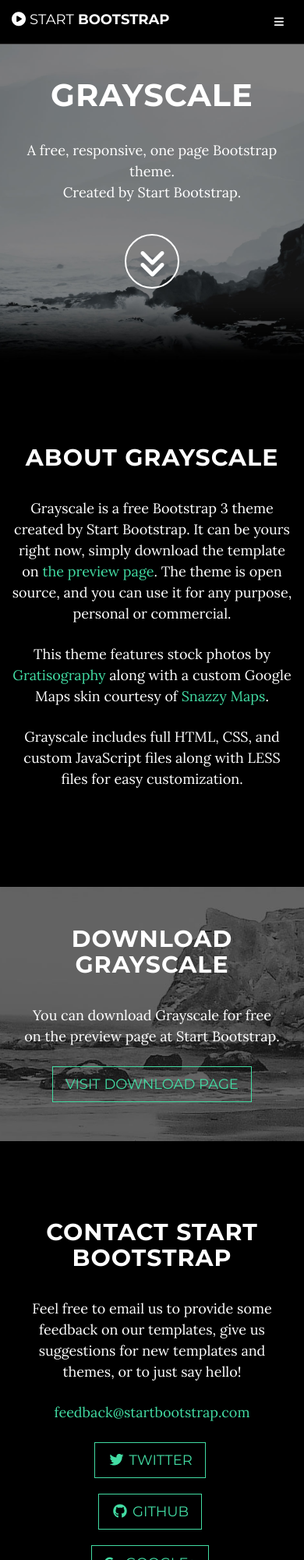
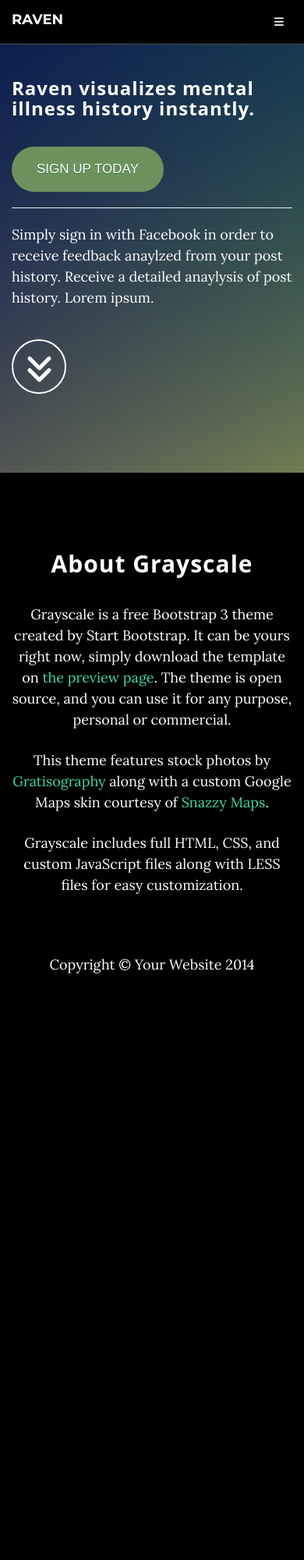
Before and after one commit to alexanderlam/raven, a plain HTML site: page index.html in a window 390 px wide. Shown: the top 2000 px of the page at 78% size. After the commit the page ends 1300 px from the top, so only its background shows below. Drawn offline with Linux system fonts and the light colour scheme; some packages are replaced by stand-ins of ours.

Commit message:
Basic UI changes front page

```diff
--- a/css/grayscale.css
+++ b/css/grayscale.css
@@ -24,8 +24,7 @@
 h5,
 h6 {
     margin: 0 0 35px;
-    text-transform: uppercase;
-    font-family: Montserrat,"Helvetica Neue",Helvetica,Arial,sans-serif;
+    font-family: "Open Sans",Montserrat,"Helvetica Neue",Helvetica,Arial,sans-serif;
     font-weight: 700;
     letter-spacing: 1px;
 }
@@ -145,9 +144,9 @@
     width: 100%;
     height: auto;
     padding: 100px 0;
-    text-align: center;
+    /*text-align: center;*/
     color: #fff;
-    background: url(../img/intro-bg.jpg) no-repeat bottom center scroll;
+    background: url(../img/Background_main.png) no-repeat bottom center scroll;
     background-color: #000;
     -webkit-background-size: cover;
     -moz-background-size: cover;
@@ -161,7 +160,7 @@
 }
 
 .intro .intro-body .brand-heading {
-    font-size: 40px;
+    font-size: 24px;
 }
 
 .intro .intro-body .intro-text {
@@ -175,7 +174,7 @@
     }
 
     .intro .intro-body .brand-heading {
-        font-size: 100px;
+        font-size: 48px;
     }
 
     .intro .intro-body .intro-text {
@@ -318,6 +317,30 @@
     background-color: #42dca3;
 }
 
+.sign-up-button {
+    background-color:#6e925e;
+    -moz-border-radius:34px;
+    -webkit-border-radius:34px;
+    border-radius:34px;
+    display:inline-block;
+    cursor:pointer;
+    color:#ffffff;
+    font-family:Arial;
+    font-size:17px;
+    padding:16px 31px;
+    text-decoration:none;
+    text-shadow:0px 1px 0px #2f6627;
+}
+.sign-up-button:hover {
+    background-color:#99a88a;
+}
+.sign-up-button:active {
+    position:relative;
+    top:1px;
+}
+
+
+
 ul.banner-social-buttons {
     margin-top: 0;
 }
--- a/index.html
+++ b/index.html
@@ -41,7 +41,7 @@
                     <i class="fa fa-bars"></i>
                 </button>
                 <a class="navbar-brand page-scroll" href="#page-top">
-                    <i class="fa fa-play-circle"></i>  <span class="light">Start</span> Bootstrap
+                    Raven
                 </a>
             </div>
 
@@ -56,10 +56,7 @@
                         <a class="page-scroll" href="#about">About</a>
                     </li>
                     <li>
-                        <a class="page-scroll" href="#download">Download</a>
-                    </li>
-                    <li>
-                        <a class="page-scroll" href="#contact">Contact</a>
+                        <a class="page-scroll" href="#">Log In</a>
                     </li>
                 </ul>
             </div>
@@ -73,12 +70,16 @@
         <div class="intro-body">
             <div class="container">
                 <div class="row">
-                    <div class="col-md-8 col-md-offset-2">
-                        <h1 class="brand-heading">Grayscale</h1>
-                        <p class="intro-text">A free, responsive, one page Bootstrap theme.<br>Created by Start Bootstrap.</p>
+                    <div class="col-md-8">
+                        <h1 class="brand-heading">Raven visualizes mental illness history instantly.</h1>
+                        <button class="btn sign-up-button">Sign Up Today</button>
+                        <hr>
+                        <p class="intro-text">Simply sign in with Facebook in order to receive feedback anaylzed from your post history. Receive a detailed anaylysis of post history. Lorem ipsum.</p>
                         <a href="#about" class="btn btn-circle page-scroll">
                             <i class="fa fa-angle-double-down animated"></i>
                         </a>
+                    </div>
+                    <div class = "col-md-4">
                     </div>
                 </div>
             </div>
@@ -97,44 +98,6 @@
         </div>
     </section>
 
-    <!-- Download Section -->
-    <section id="download" class="content-section text-center">
-        <div class="download-section">
-            <div class="container">
-                <div class="col-lg-8 col-lg-offset-2">
-                    <h2>Download Grayscale</h2>
-                    <p>You can download Grayscale for free on the preview page at Start Bootstrap.</p>
-                    <a href="http://startbootstrap.com/template-overviews/grayscale/" class="btn btn-default btn-lg">Visit Download Page</a>
-                </div>
-            </div>
-        </div>
-    </section>
-
-    <!-- Contact Section -->
-    <section id="contact" class="container content-section text-center">
-        <div class="row">
-            <div class="col-lg-8 col-lg-offset-2">
-                <h2>Contact Start Bootstrap</h2>
-                <p>Feel free to email us to provide some feedback on our templates, give us suggestions for new templates and themes, or to just say hello!</p>
-                <p><a href="mailto:feedback@startbootstrap.com">feedback@startbootstrap.com</a>
-                </p>
-                <ul class="list-inline banner-social-buttons">
-                    <li>
-                        <a href="https://twitter.com/SBootstrap" class="btn btn-default btn-lg"><i class="fa fa-twitter fa-fw"></i> <span class="network-name">Twitter</span></a>
-                    </li>
-                    <li>
-                        <a href="https://github.com/IronSummitMedia/startbootstrap" class="btn btn-default btn-lg"><i class="fa fa-github fa-fw"></i> <span class="network-name">Github</span></a>
-                    </li>
-                    <li>
-                        <a href="https://plus.google.com/+Startbootstrap/posts" class="btn btn-default btn-lg"><i class="fa fa-google-plus fa-fw"></i> <span class="network-name">Google+</span></a>
-                    </li>
-                </ul>
-            </div>
-        </div>
-    </section>
-
-    <!-- Map Section -->
-    <div id="map"></div>
 
     <!-- Footer -->
     <footer>
```
Also changed, not shown: img/Background_Main.png (added), img/Raven_Logo.png (added).
